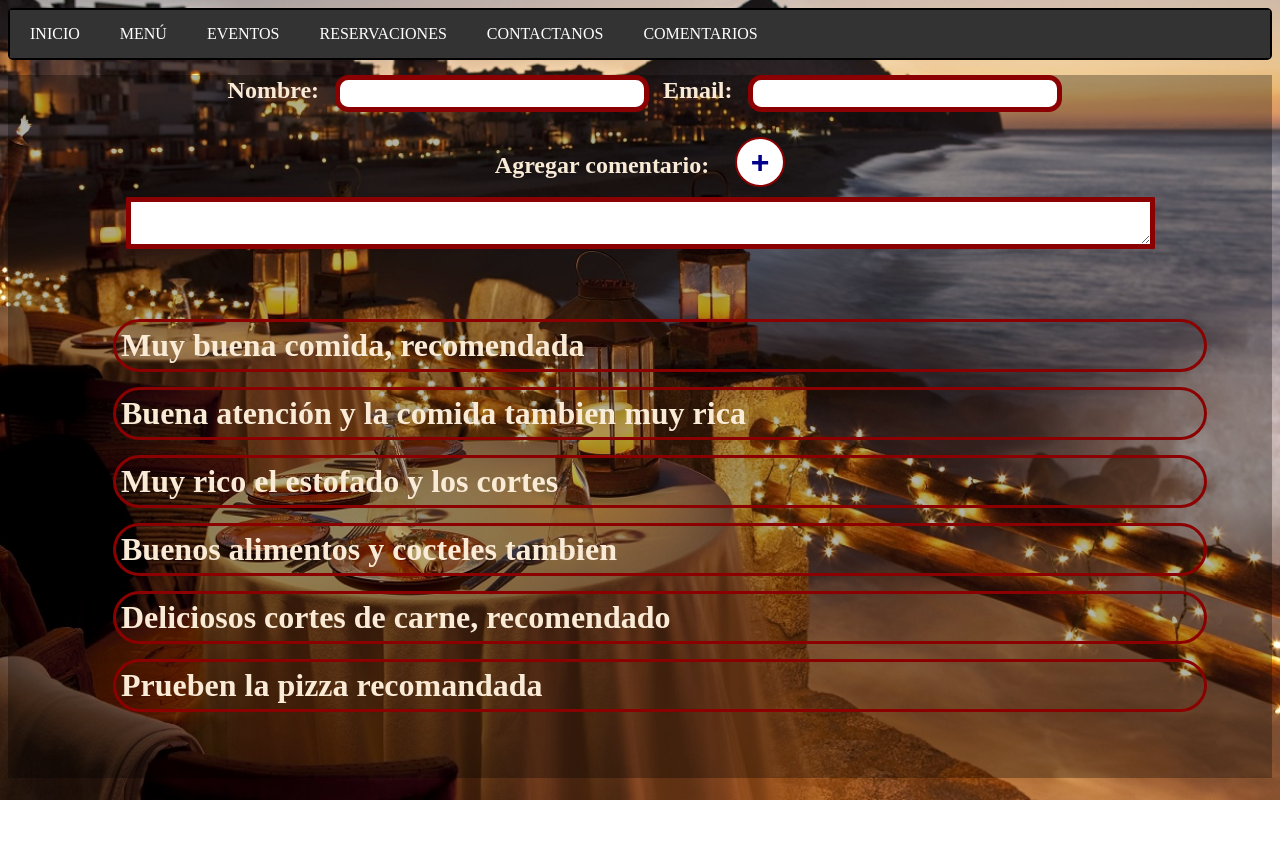
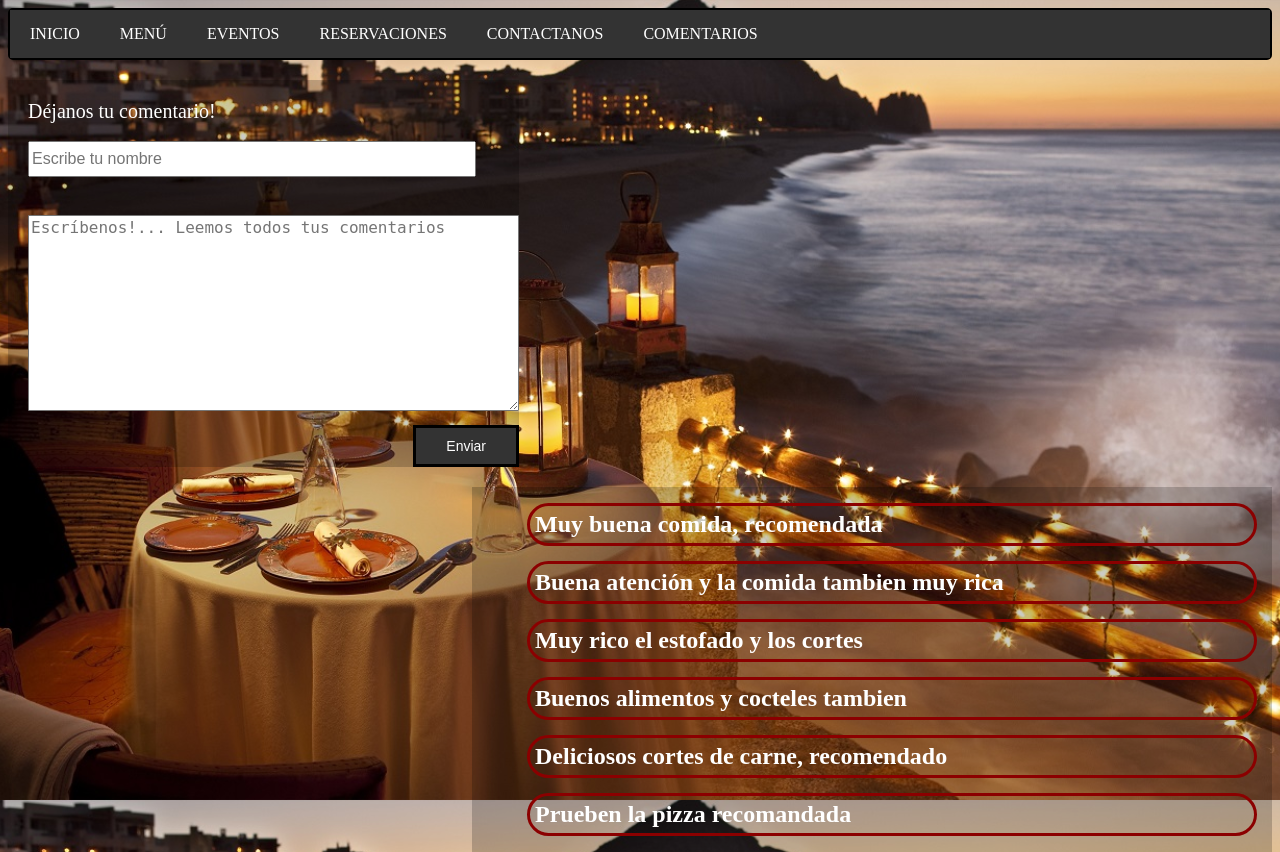
Before and after one commit to sagonzalez/project-gps, a PHP site: page /Comentarios.html in a window 1280 px wide. Before the commit the page ends 800 px from the top, so only its background shows below. Run offline with PHP 8.4, Linux system fonts and the light colour scheme.

Commit message:
Modificaciones de contacto, eventos, comentarios

```diff
--- a/Restaurante/Comentarios.html
+++ b/Restaurante/Comentarios.html
@@ -47,20 +47,22 @@
     <div class="div-agregar-comentario">
 
         <div class="primeros-campos">
-            <label>Nombre: </label><input type="text" id="camponombre" required>
-            <label>Email: </label><input type="text" id="campoemail" required>
+            <label>Déjanos tu comentario! </label>
+            <br>
+            <br>
+            <input type="text" id="camponombre" required placeholder="Escribe tu nombre">
+            <br>
+            <br>
         </div>
 
-        <div>
-            <Label>Agregar comentario: </Label>     <button id="btnCommentario">+</button>
-        </div>
-
-        <textarea required id = "campo-comentario" cols="100" rows="2"></textarea>
+        <textarea required id = "campo-comentario" cols="47" rows="10" placeholder="Escríbenos!... Leemos todos tus comentarios"></textarea>
+        <br>
+        <button id="btnCommentario">Enviar</button>
 
     </div>
 </form>
 
-<div class="lista-comentarios">
+<div class="lista-comentarios" overflow="auto">
 
 
     <ul id="lista">
--- a/Restaurante/css/comentarios.css
+++ b/Restaurante/css/comentarios.css
@@ -7,15 +7,15 @@ body{
     font-size: 100%;
 }
 li {
-    float: left;	/*los pone a la izq horizontalmente*/
+    float: left;    /*los pone a la izq horizontalmente*/
     font-size: medium;
 }
 
 li a {
-    display: block;	/*la menera en que se ven los items, como bloques*/
+    display: block; /*la menera en que se ven los items, como bloques*/
     color: white;
     padding: 15px 20px;
-    text-decoration: none;	/*quita el subrayado del enlace*/
+    text-decoration: none;  /*quita el subrayado del enlace*/
 }
 .img{
     display: block;
@@ -33,11 +33,11 @@ li a {
 }
 
 .menus {
-    list-style-type: none;	/*le quita el estilo que pueda tener por eso que son listas*/
+    list-style-type: none;  /*le quita el estilo que pueda tener por eso que son listas*/
     margin: auto;
     padding: 0;
-    overflow: hidden;	/*specifies what to do if the content of an element exceeds the size of the element's box.*/
-    background-color: #333;	/*color de fondo */
+    overflow: hidden;   /*specifies what to do if the content of an element exceeds the size of the element's box.*/
+    background-color: #333; /*color de fondo */
 }
 .menus li > ul{
     list-style: none;
@@ -52,7 +52,7 @@ li a {
     display: block;
 }
 
-/*a:hover:not(.active) {	/*no cambia .active
+/*a:hover:not(.active) {    /*no cambia .active
 
     background-color: #111;
     background: #4CAF50;
@@ -70,19 +70,23 @@ a:hover{
     z-index: -1;
 }
 /*.active {
-	background-color:#4CAF50;
+    background-color:#4CAF50;
 }*/
 
 .lista-comentarios{
-    background: rgba(0,0,0,0.3);
-    padding:50px;
+   /* height: 400px;*/
+    width: 800px;
+    background: rgba(0,0,0,0.2);
+    margin-top: 20px;
+    float: right;
+    position: relative;
 }
 .lista-comentarios li{
 
     float: none;
     list-style-type: none;
-    color: antiquewhite;
-    font-size: xx-large;
+    color: white;
+    font-size: x-large;
     font-weight: bold;
     border: 3px solid darkred;
     border-radius: 2em;
@@ -91,49 +95,47 @@ a:hover{
 }
 
 .div-agregar-comentario{
-    background: rgba(0,0,0,0.3);
-    text-align: center;
-    margin: 0;
-
+    background: rgba(0,0,0,0.2);
+    margin-top: 20px;
+    float: left;
 }
 
-.div-agregar-comentario label{
-    color:antiquewhite;
-    margin: 10px;
-    font-size: x-large;
-    font-weight: bold;
-
+.primeros-campos label{
+    font-size: 20px;
+    color: white;
+    text-align: center;
 }
-
 .div-agregar-comentario input{
-
-    width: 300px;
-    height: 25px;
-    border: 5px solid darkred;
-    border-radius: 1em;
+    width: 440px;
+    height: 30px;
+    font-size: medium;
 }
 
 .div-agregar-comentario button{
 
-    background-color: white;
-    width: 50px;
-    height: 50px;
-    margin: 10px;
-    color: darkblue;
-    font-size: xx-large;
-    font-weight: bold;
-    border-radius: 4em;
-    border:2px solid darkred;
-
+    background-color: #333; /* Green */
+    border: solid black;
+    color: white;
+    padding: 10px 30px;
+    text-align: center;
+    text-decoration: none;
+    display: inline-block;
+    font-size: 14px;
+    float: right;
+    margin-top: 10px;
+}
+.div-agregar-comentario button:hover{
+    background: #4CAF50;
+    cursor: pointer;
 }
 
 .div-agregar-comentario textarea{
-    border: 5px solid darkred;
     font-size: large;
     border-radius: 1px;
+    margin-left: 20px;
 }
 
 .primeros-campos{
 
-    margin: 15px;
+    margin: 20px;
 }
```
Also changed, not shown: Restaurante/Contactanos.html (+4 -4 lines), Restaurante/Eventos.html (+6 -2 lines).
